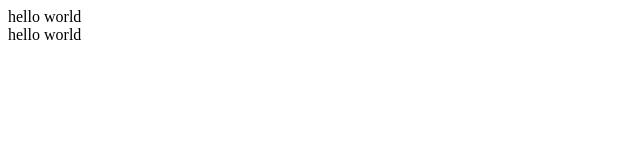
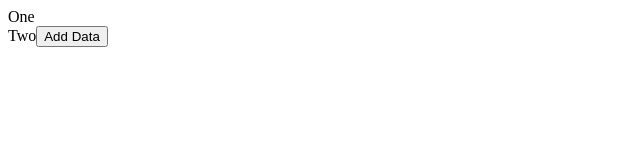
Before and after one commit to master-dhanesh/koder-props-context-reduc, a React (Vite) app: page / in a window 1280 px wide. Shown: the top 160 px of the page, without its empty margins (0-640 px from the left). Built offline with nearby package versions, Linux system fonts and the light colour scheme.

Commit message:
Version 003 Redux Slice

```diff
--- a/package.json
+++ b/package.json
@@ -10,8 +10,10 @@
     "preview": "vite preview"
   },
   "dependencies": {
+    "@reduxjs/toolkit": "^2.5.0",
     "react": "^18.3.1",
-    "react-dom": "^18.3.1"
+    "react-dom": "^18.3.1",
+    "react-redux": "^9.2.0"
   },
   "devDependencies": {
     "@eslint/js": "^9.17.0",
--- a/src/components/One.jsx
+++ b/src/components/One.jsx
@@ -1,8 +1,5 @@
-import { useContext } from "react";
-import { dets } from "../context/Datacontext";
 const One = () => {
-    const [data, setdata] = useContext(dets);
-    return <div>{data}</div>;
+    return <div>One</div>;
 };
 
 export default One;
--- a/src/components/Two.jsx
+++ b/src/components/Two.jsx
@@ -1,10 +1,26 @@
-import { useContext } from "react";
-import { dets } from "../context/Datacontext";
+import { useDispatch, useSelector } from "react-redux";
+import { add } from "../store/reducers/productSlice";
 
 const Two = () => {
-    const [data, setdata] = useContext(dets);
+    const { data } = useSelector((state) => state.products);
+    console.log(data);
+    const disptach = useDispatch();
 
-    return <div>{data}</div>;
+    const AddHandler = () => {
+        const newProduct = {
+            id: 4,
+            name: "Product 4",
+            price: 400,
+        };
+
+        disptach(add(newProduct));
+    };
+    return (
+        <div>
+            Two
+            <button onClick={AddHandler}>Add Data</button>
+        </div>
+    );
 };
 
 export default Two;
--- a/src/context/Datacontext.jsx
+++ /dev/null
@@ -1,16 +0,0 @@
-import { createContext, useState } from "react";
-
-// 1. create the context outside the function and export it.
-export const dets = createContext(null);
-
-const Datacontext = (props) => {
-    // 2. create the state/data which will be shared by all components.
-    const [data, setdata] = useState("hello world");
-
-    // 3. wrap the children with the context provider and pass the state/data as value.
-    return (
-        <dets.Provider value={[data, setdata]}>{props.children}</dets.Provider>
-    );
-};
-
-export default Datacontext;
--- a/src/main.jsx
+++ b/src/main.jsx
@@ -1,9 +1,10 @@
 import { createRoot } from "react-dom/client";
 import App from "./App.jsx";
-import Datacontext from "./context/Datacontext.jsx";
+import { Provider } from "react-redux";
+import { store } from "./store/store.jsx";
 
 createRoot(document.getElementById("root")).render(
-    <Datacontext>
+    <Provider store={store}>
         <App />
-    </Datacontext>
+    </Provider>
 );
--- /dev/null
+++ b/src/store/reducers/productSlice.jsx
@@ -0,0 +1,31 @@
+import { createSlice } from "@reduxjs/toolkit";
+const initialState = {
+    data: [
+        {
+            id: 1,
+            name: "Product 1",
+            price: 100,
+        },
+        {
+            id: 2,
+            name: "Product 2",
+            price: 200,
+        },
+        {
+            id: 3,
+            name: "Product 3",
+            price: 300,
+        },
+    ],
+};
+const productSlice = createSlice({
+    name: "products",
+    initialState,
+    reducers: {
+        add: (state, action) => {
+            state.data.push(action.payload);
+        },
+    },
+});
+export default productSlice.reducer;
+export const { add } = productSlice.actions;
--- /dev/null
+++ b/src/store/store.jsx
@@ -0,0 +1,7 @@
+import { configureStore } from "@reduxjs/toolkit";
+import productSlice from "./reducers/productSlice"; //
+export const store = configureStore({
+    reducer: {
+        products: productSlice, //
+    },
+});
```
Also changed, not shown: 1 other file (tests, documents, lock files or other folders).
